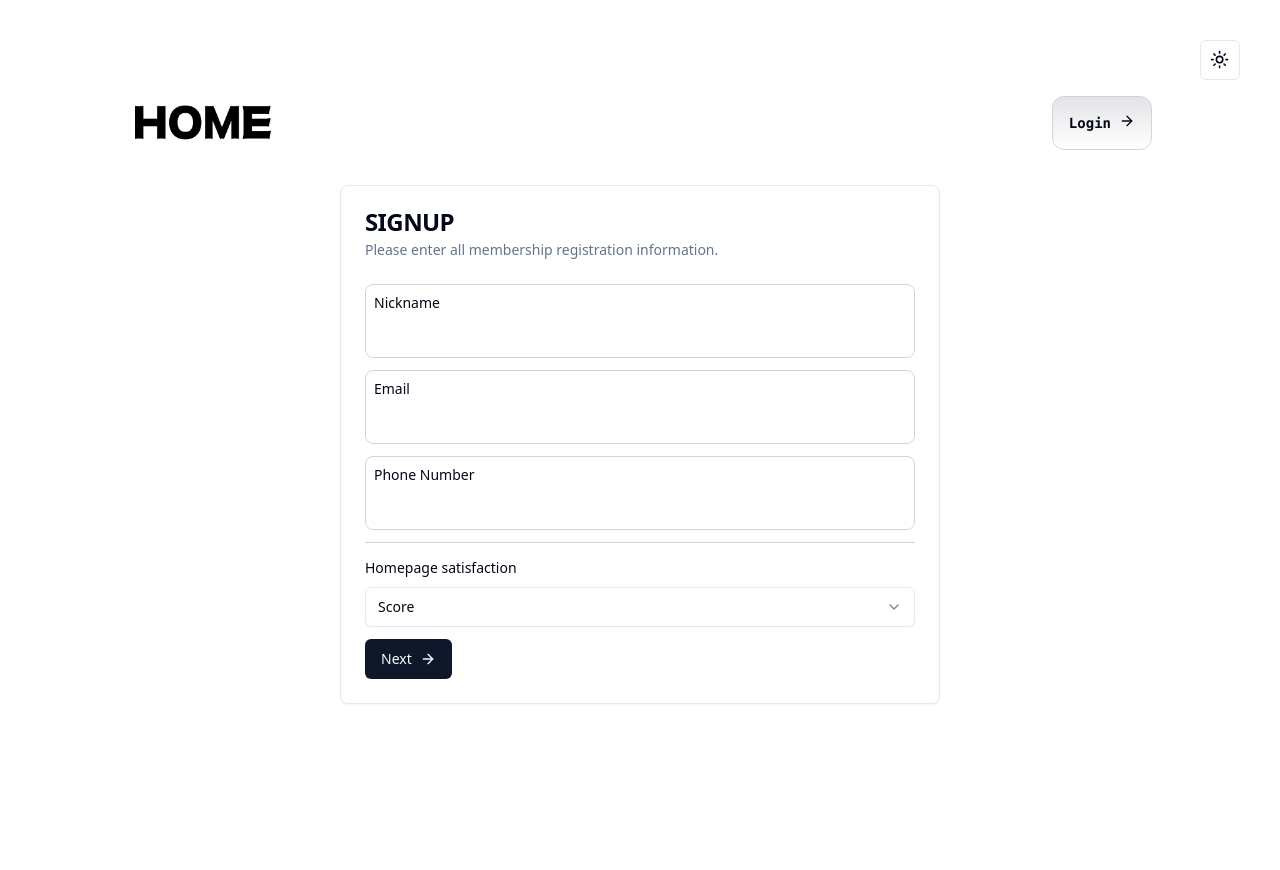
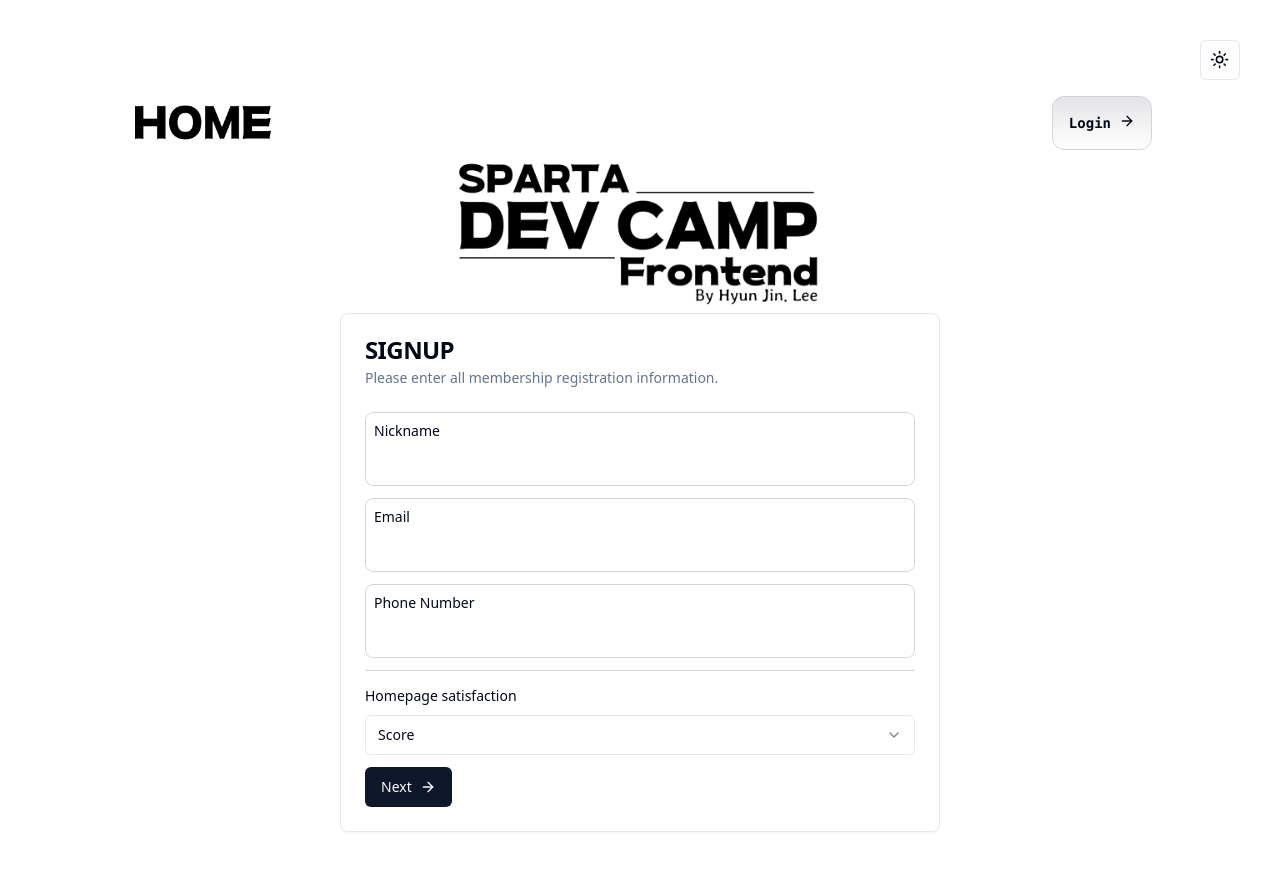
Before and after one commit to webcreastory/dev-camp-2, a Next.js app: page /signup in a window 1280 px wide. Shown: the top 870 px of the page. Before the commit the page ends 800 px from the top, so only its background shows below. Built offline with nearby package versions, Linux system fonts and the light colour scheme.

Commit message:
Style: Main Logo 수정

```diff
--- a/src/pages/login/index.tsx
+++ b/src/pages/login/index.tsx
@@ -84,6 +84,24 @@ export default function Login() {
                     <code className="font-mono font-bold">Sign Up</code>
                     <ArrowRight className="w-4 h-4 ml-2" />
                 </p>
+            </div>
+
+            <div className="fixed bottom-0 left-0 flex h-48 w-full items-end justify-center bg-gradient-to-t from-white via-white dark:from-black dark:via-black lg:static lg:h-auto lg:w-auto lg:bg-none">
+                <a
+                    className="pointer-events-none flex place-items-center gap-2 p-8 lg:pointer-events-auto lg:p-0"
+                    href="https://webcreastory.tistory.com/302"
+                    target="_blank"
+                    rel="noopener noreferrer"
+                >
+                    <Image
+                        src="/devcamp-logo.png"
+                        alt="DevCamp Logo"
+                        className="dark:invert"
+                        width={400}
+                        height={24}
+                        priority
+                    />
+                </a>
             </div>
 
             <Card className={cn('w-[600px]')}>
--- a/src/pages/signup/index.tsx
+++ b/src/pages/signup/index.tsx
@@ -87,6 +87,24 @@ export default function Signup() {
                     <code className="font-mono font-bold">Login</code>
                     <ArrowRight className="w-4 h-4 ml-2" />
                 </p>
+            </div>
+
+            <div className="fixed bottom-0 left-0 flex h-48 w-full items-end justify-center bg-gradient-to-t from-white via-white dark:from-black dark:via-black lg:static lg:h-auto lg:w-auto lg:bg-none">
+                <a
+                    className="pointer-events-none flex place-items-center gap-2 p-8 lg:pointer-events-auto lg:p-0"
+                    href="https://webcreastory.tistory.com/302"
+                    target="_blank"
+                    rel="noopener noreferrer"
+                >
+                    <Image
+                        src="/devcamp-logo.png"
+                        alt="DevCamp Logo"
+                        className="dark:invert"
+                        width={400}
+                        height={24}
+                        priority
+                    />
+                </a>
             </div>
 
             <Card className={cn('w-[600px]')}>
```
Also changed, not shown: public/sparta-devcamp.png (added).
